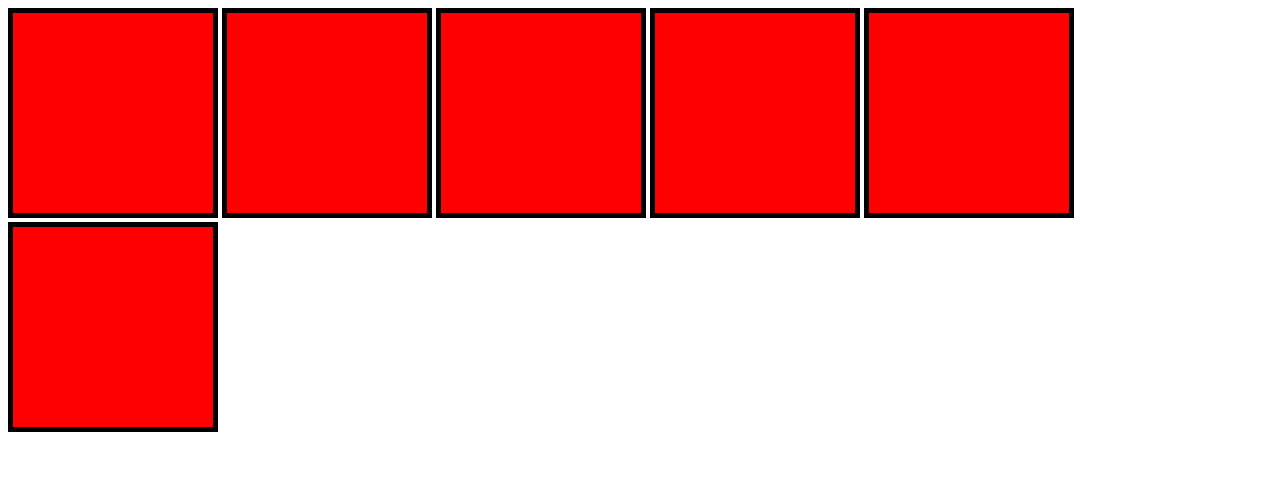
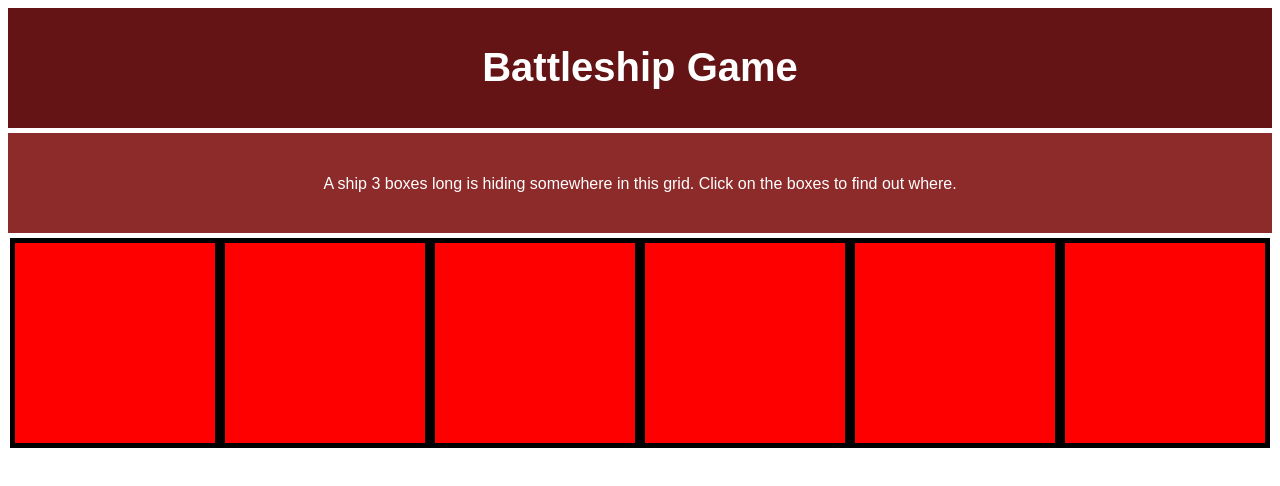
Before and after one commit to dangosailing/battleship-game, a plain HTML site: page index.html in a window 1280 px wide. Drawn offline with Linux system fonts and the light colour scheme.

Commit message:
added some html elements and css stylings

```diff
--- a/gameStyle.css
+++ b/gameStyle.css
@@ -1,9 +1,52 @@
+.header, .rules
+{
+    display:flex;
+    height: 100px;
+    background-color: rgb(100,20,20);
+    margin-bottom: 5px;
+    padding:10px;
+}
+
+.rules
+{
+    background-color: rgb(141, 42, 42);
+    color:white;
+    font-family: sans-serif;
+    padding: 0 30px;
+}
+
+.rules p
+{
+    text-align: center;
+    line-height:70px;
+    width: 100%;
+}
+
+.header h1{
+    width: 100%;
+    color:white;
+    font-family: sans-serif;
+    font-size: 2.5rem;
+    padding: 0 30px;
+    text-align: center;
+}
+
+.container
+{
+    display:flex;
+    flex-direction: row;
+    flex-wrap: wrap;
+    justify-content: center;
+
+}
+
 .grid, .guess{
-    width: 200px;
+    width:200px;
     height: 200px;
     border: 5px solid black;
     background-color:red;
-    display: inline-block;
+
+
 }
 
 .grid:hover{
--- a/index.html
+++ b/index.html
@@ -10,6 +10,13 @@
 </head>
 
 <body>
+<div class="header">
+    <h1>Battleship Game</h1>
+</div>
+
+<div class="rules">
+    <p>A ship 3 boxes long is hiding somewhere in this grid. Click on the boxes to find out where.</p>
+</div>
 
 <div class="container">
     <div class="grid" id="1" onclick="gridSelection()"></div>
```
